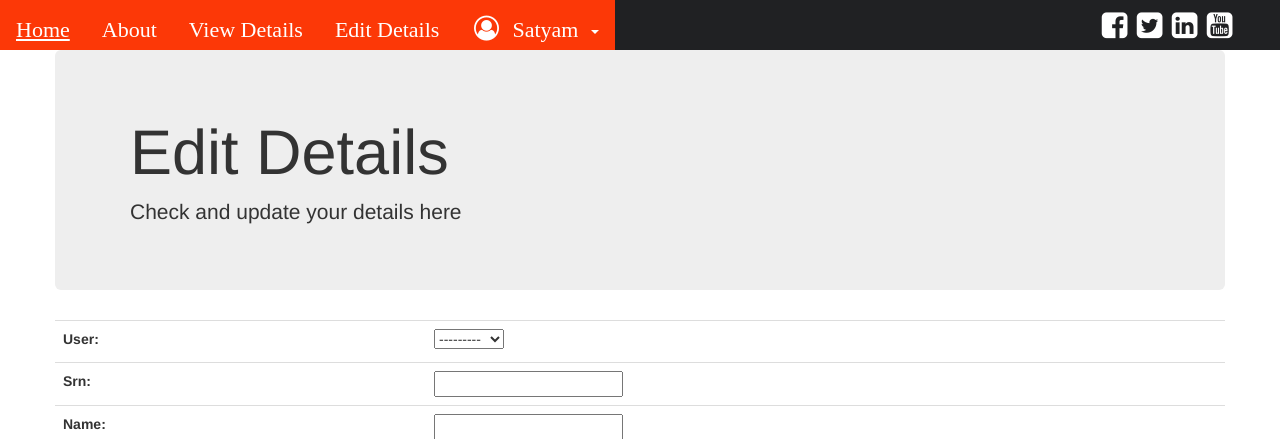
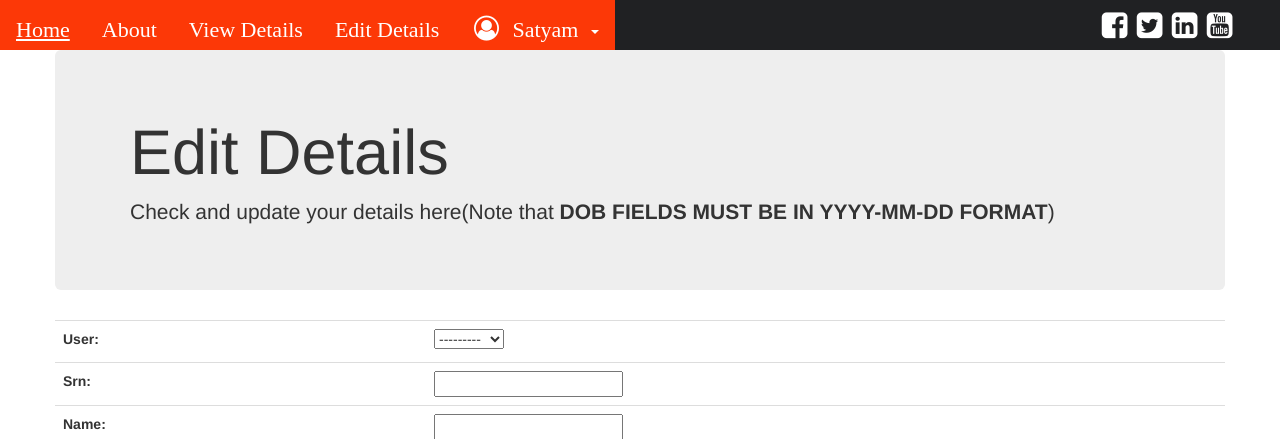
Before and after one commit to bhargavikumar13/Web-Frameworks-Project, a Django app: page /edit_details/ in a window 1280 px wide. Shown: the top 439 px of the page. Run offline with Django 3.2, Linux system fonts and the light colour scheme; a user stored in the database is signed in; data comes from the database, SQL or seed files in the repository; both versions use the stored data as it was after the commit; some libraries are stand-ins or nearby versions.

Commit message:
minorchanges

```diff
--- a/pbh/templates/pbh/edit_details.html
+++ b/pbh/templates/pbh/edit_details.html
@@ -7,7 +7,7 @@
 	<div class="jumbotron jumbotron-fluid">
 	  <div class="container">
 	    <h1 class="display-4">Edit Details</h1>
-	    <p class="lead">Check and update your details here</p>
+	    <p class="lead">Check and update your details here(Note that <b>DOB FIELDS MUST BE IN YYYY-MM-DD FORMAT</b>)</p>
 	  </div>
 	</div>
 </div>
```
Also changed, not shown: db.sqlite3.
